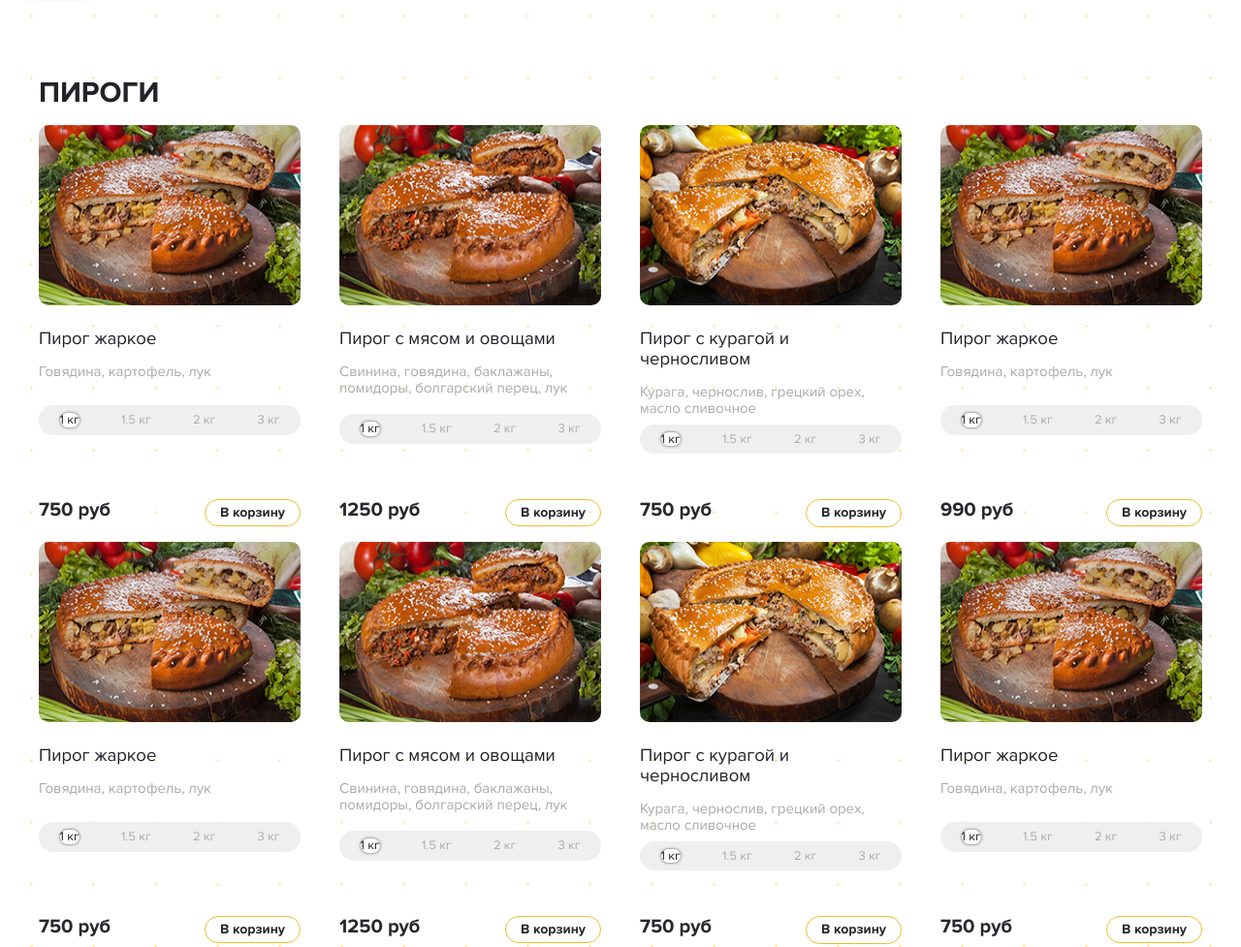
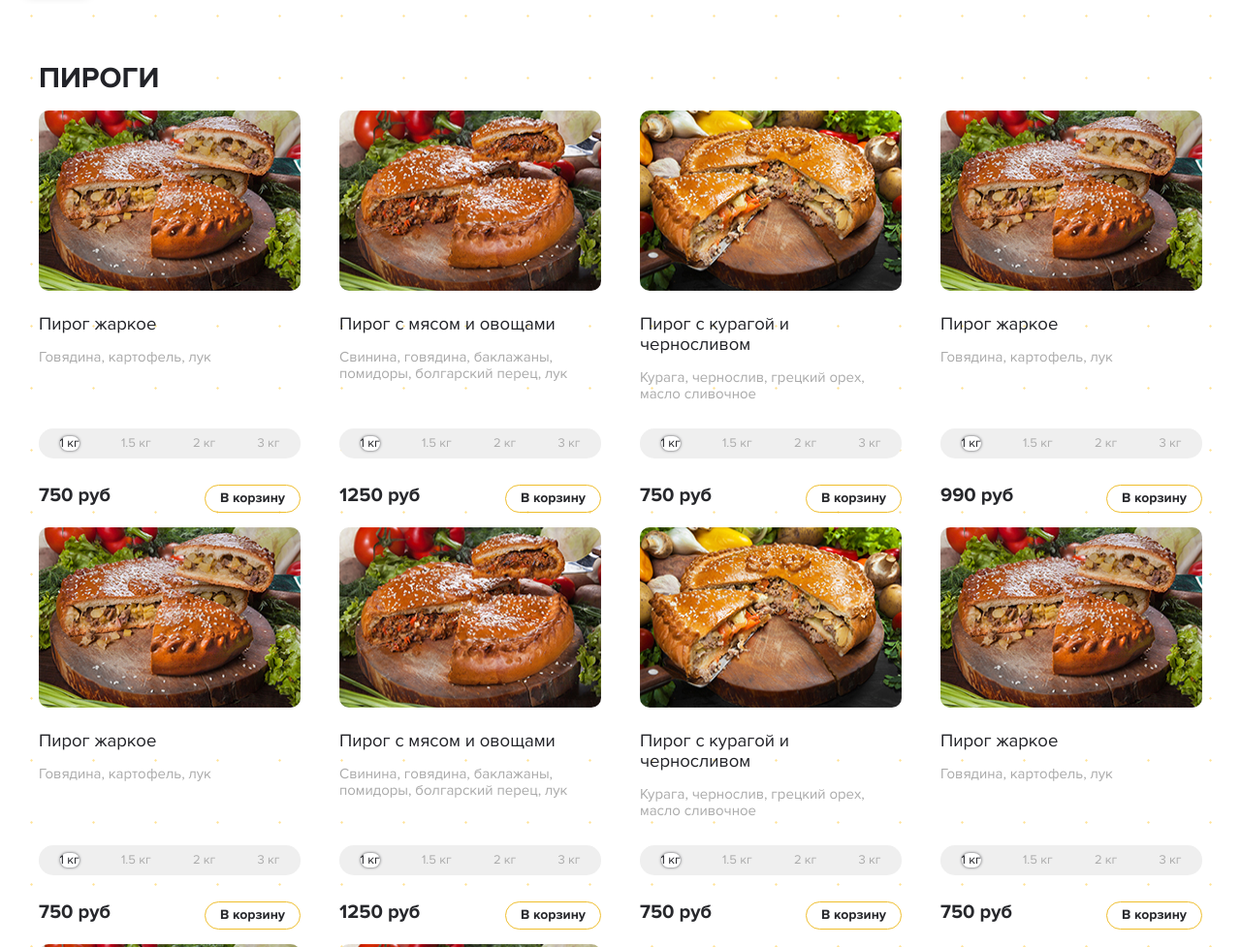
Before and after one commit to Uc-ci/Bakery, a website: page index.html in a window 1280 px wide. Shown: the part 784-1761 px from the top of the page at 97% size. Drawn offline with Linux system fonts and the light colour scheme.

Commit message:
CAN YOU HEMP ME PLEASE

```diff
--- a/sass/media.scss
+++ b/sass/media.scss
@@ -274,21 +274,17 @@
 
 	.product__interactive {
 		margin-top: auto;
-		margin-bottom: 30px;
+		margin-bottom: 27px;
 	}
 
 	.product__total {
-		margin-top: auto;
-	}
-
-	.product__lead {
-		height: 80px;
+		padding: 0;
 	}
 
 	.product__name-block {
 		box-shadow: none;
 		display: flex;
-		margin-top: 75px;
+		margin-top: 60px;
 		margin-left: 40px;
 		width: 100%;
 	}
```
Also changed, not shown: index.html (+0 -1 lines), css/media.css.
